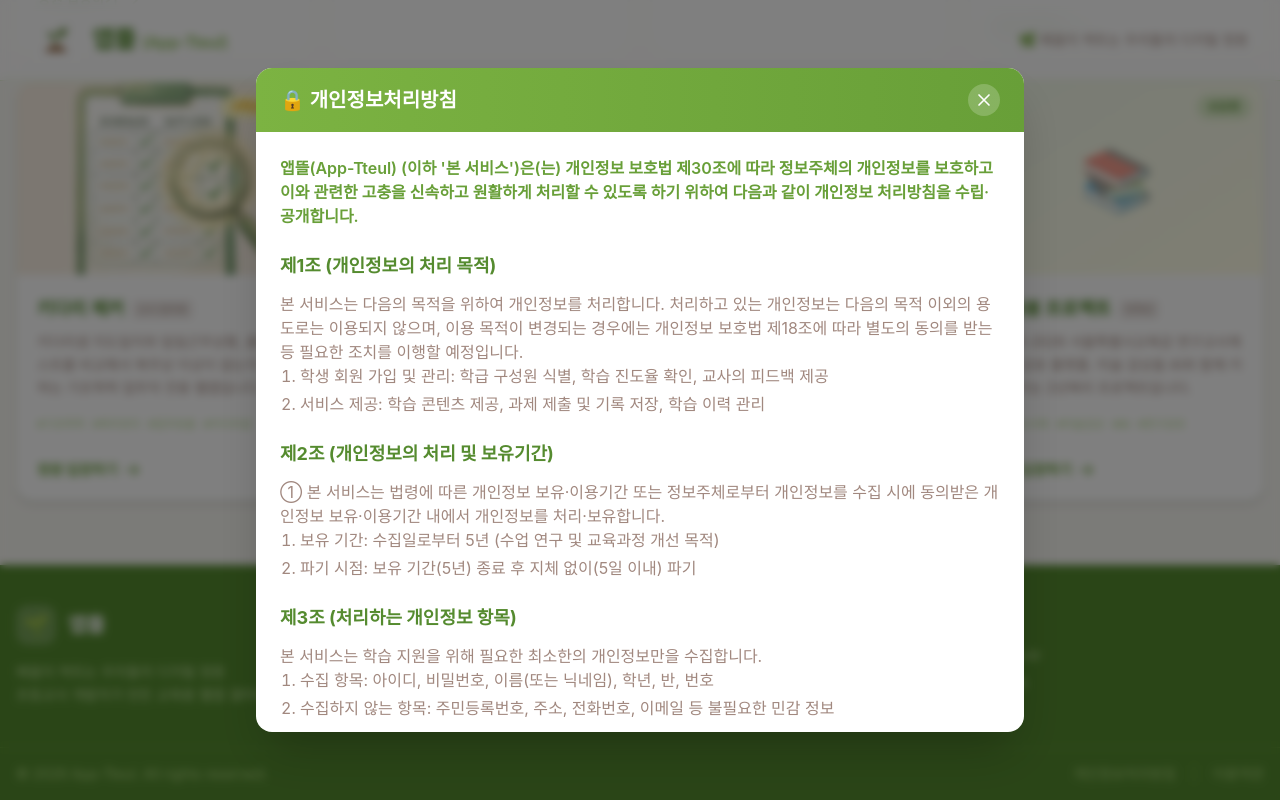
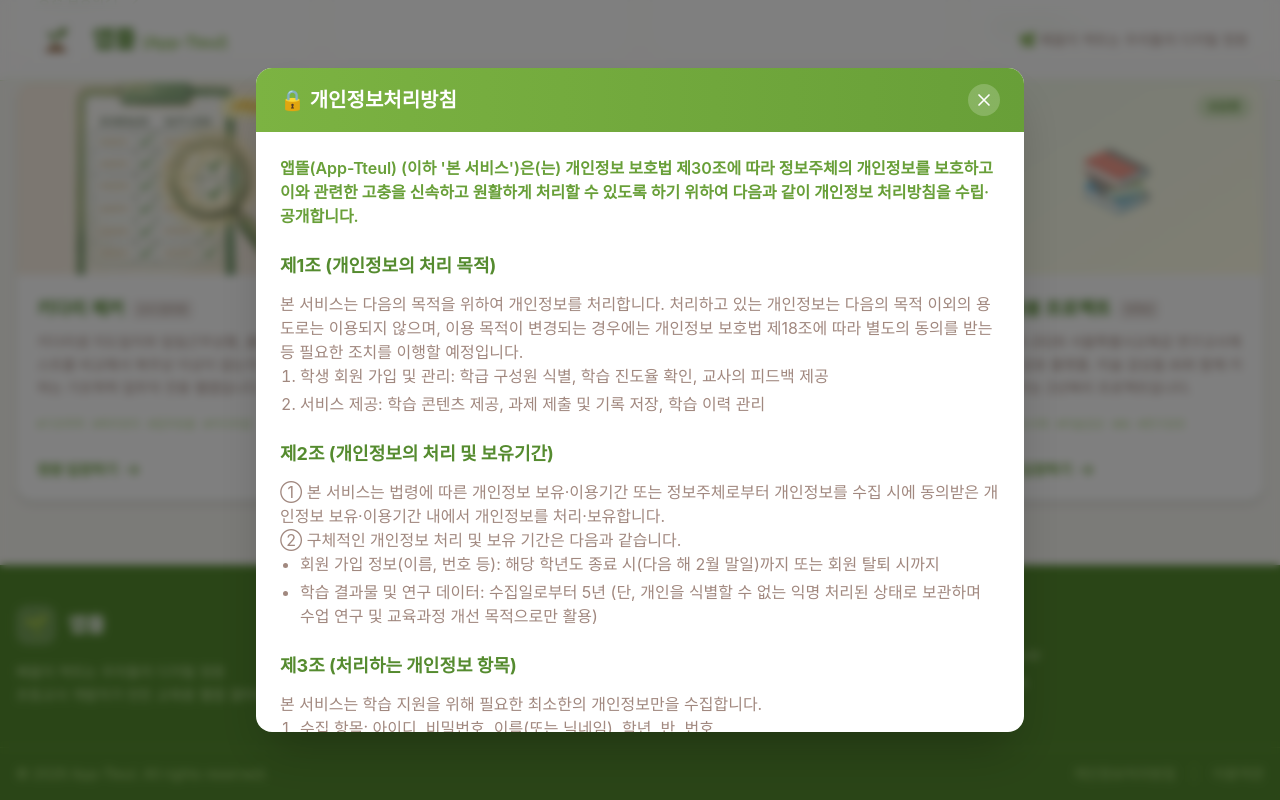
Before and after one commit to starrylifee/App-Tteul, a Next.js app: page / in a window 1280 px wide. Both pictures are taken after a click on the button "🔒 개인정보처리방침". Shown: the part 1636-2436 px from the top of the page. Built offline with nearby package versions, Linux system fonts and the light colour scheme.

Commit message:
2조5조

```diff
--- a/src/components/PolicyModal.tsx
+++ b/src/components/PolicyModal.tsx
@@ -81,10 +81,11 @@
 
             <h3 className="text-lg font-bold text-primary-700 mt-6 mb-3">제2조 (개인정보의 처리 및 보유기간)</h3>
             <p>① 본 서비스는 법령에 따른 개인정보 보유·이용기간 또는 정보주체로부터 개인정보를 수집 시에 동의받은 개인정보 보유·이용기간 내에서 개인정보를 처리·보유합니다.</p>
-            <ol className="list-decimal pl-5 space-y-1">
-                <li>보유 기간: 수집일로부터 5년 (수업 연구 및 교육과정 개선 목적)</li>
-                <li>파기 시점: 보유 기간(5년) 종료 후 지체 없이(5일 이내) 파기</li>
-            </ol>
+            <p>② 구체적인 개인정보 처리 및 보유 기간은 다음과 같습니다.</p>
+            <ul className="list-disc pl-5 space-y-1">
+                <li>회원 가입 정보(이름, 번호 등): 해당 학년도 종료 시(다음 해 2월 말일)까지 또는 회원 탈퇴 시까지</li>
+                <li>학습 결과물 및 연구 데이터: 수집일로부터 5년 (단, 개인을 식별할 수 없는 익명 처리된 상태로 보관하며 수업 연구 및 교육과정 개선 목적으로만 활용)</li>
+            </ul>
 
             <h3 className="text-lg font-bold text-primary-700 mt-6 mb-3">제3조 (처리하는 개인정보 항목)</h3>
             <p>본 서비스는 학습 지원을 위해 필요한 최소한의 개인정보만을 수집합니다.</p>
@@ -99,7 +100,11 @@
 
             <h3 className="text-lg font-bold text-primary-700 mt-6 mb-3">제5조 (개인정보의 파기 절차 및 방법)</h3>
             <p>① 개인정보 보유기간의 경과, 처리목적 달성 등 개인정보가 불필요하게 되었을 때에는 지체 없이 해당 개인정보를 파기합니다.</p>
-            <p>② 파기 방법: 전자적 파일 형태로 기록·저장된 개인정보는 기록을 재생할 수 없도록 파기(DB 영구 삭제)하며, 종이 문서는 분쇄하거나 소각하여 파기합니다.</p>
+            <p>② 파기 방법은 다음과 같습니다.</p>
+            <ul className="list-disc pl-5 space-y-1">
+                <li>회원 정보: 전자적 파일 형태로 기록·저장된 개인정보(이름, 아이디 등)는 기록을 재생할 수 없도록 파기(DB 영구 삭제)합니다.</li>
+                <li>연구용 데이터: 학습 결과물은 개인 식별 정보를 삭제하거나 복구 불가능한 형태로 가공(비식별화)하여 연구 자료로만 분리 보관합니다.</li>
+            </ul>
 
             <h3 className="text-lg font-bold text-primary-700 mt-6 mb-3">제6조 (개인정보의 안전성 확보조치)</h3>
             <p>본 서비스는 개인정보 보호법 제29조에 따라 다음과 같이 안전성 확보에 필요한 기술적/관리적 및 물리적 조치를 하고 있습니다.</p>
```
